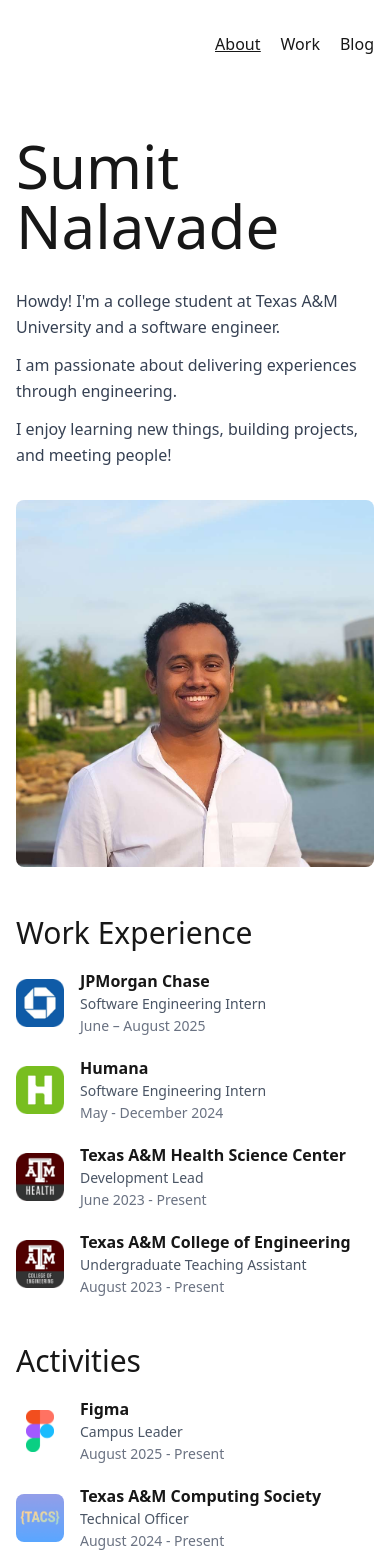
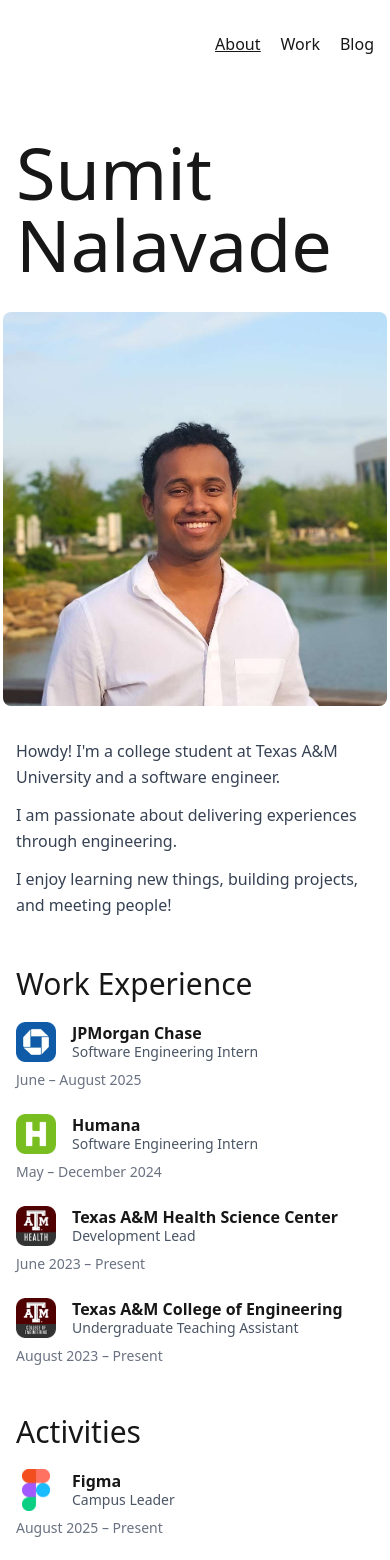
Before and after one commit to SumitNalavade/Portfolio, a Next.js app: page / in a window 390 px wide. Shown: the top 1560 px of the page. Built offline with nearby package versions, Linux system fonts and the light colour scheme.

Commit message:
Update about page layout

```diff
--- a/src/app/page.tsx
+++ b/src/app/page.tsx
@@ -2,12 +2,22 @@ import Image from "next/image";
 
 export default function Home() {
   return (
-    <div className="flex flex-col gap-y-12 sm:gap-y-24 py-12 px-4 sm:px-8">
-      <div className="grid grid-cols-1 lg:grid-cols-2 w-full gap-8 lg:gap-4">
-        <div className="text-6xl lg:text-7xl font-medium flex items-center">
-          <div>
+    <div className="flex flex-col gap-y-12 sm:gap-y-24 py-12 px-4">
+      <div className="grid grid-cols-1 md:grid-cols-2 w-full gap-8 md:gap-4">
+        <div className="text-7xl font-medium flex items-center md:order-1">
+          <div className="w-full">
             <p>Sumit</p>
             <p>Nalavade</p>
+
+            <div className="md:hidden flex justify-center sm:justify-start my-8">
+              <Image
+                src="/profile.jpg"
+                alt="Sumit Nalavade"
+                width={500}
+                height={500}
+                className="rounded-lg object-contain max-w-sm"
+              />
+            </div>
 
             <p className="mt-8 text-base text-gray-700 leading-relaxed">
               Howdy! I'm a college student at Texas A&M University and a software
@@ -22,13 +32,13 @@ export default function Home() {
           </div>
         </div>
 
-        <div className="text-7xl font-medium flex items-start justify-center lg:justify-end">
+        <div className="hidden md:flex text-7xl font-medium items-start justify-end md:order-2">
           <Image
             src="/profile.jpg"
             alt="Sumit Nalavade"
             width={500}
             height={500}
-            className="rounded-lg object-contain w-full max-w-md lg:max-w-none"
+            className="rounded-lg object-contain w-full max-w-md md:max-w-none"
           />
         </div>
       </div>
@@ -40,7 +50,7 @@ export default function Home() {
           <div className="flex flex-col sm:flex-row sm:items-center sm:justify-between w-full gap-2 sm:gap-0">
             {/* Left side: logo + text */}
             <div className="flex items-center gap-4">
-              <div className="h-10 w-12 sm:w-10 rounded-lg flex items-center justify-center flex-shrink-0">
+              <div className="h-10 w-10 rounded-lg flex items-center justify-center flex-shrink-0">
                 <Image
                   src="/logos/jpmc_logo.png"
                   alt="JPMorgan Chase"
@@ -49,19 +59,16 @@ export default function Home() {
                 />
               </div>
 
-              <div className="space-y-1">
+              <div>
                 <div className="font-semibold leading-tight">JPMorgan Chase</div>
                 <div className="text-sm text-gray-600 leading-tight">
                   Software Engineering Intern
-                </div>
-                <div className="text-sm text-gray-500 leading-tight sm:hidden">
-                  June – August 2025
                 </div>
               </div>
             </div>
 
             {/* Right side: date */}
-            <div className="text-sm text-gray-500 sm:whitespace-nowrap sm:ml-4 hidden sm:block">
+            <div className="text-sm text-gray-500 sm:whitespace-nowrap sm:ml-4">
               June – August 2025
             </div>
           </div>
@@ -69,7 +76,7 @@ export default function Home() {
           <div className="flex flex-col sm:flex-row sm:items-center sm:justify-between w-full gap-2 sm:gap-0">
             {/* Left side: logo + text */}
             <div className="flex items-center gap-4">
-              <div className="h-10 w-12 sm:w-10 rounded-lg flex items-center justify-center flex-shrink-0">
+              <div className="h-10 w-10 rounded-lg flex items-center justify-center flex-shrink-0">
                 <Image
                   src="/logos/humana_logo.png"
                   alt="Humana"
@@ -78,19 +85,16 @@ export default function Home() {
                 />
               </div>
 
-              <div className="space-y-1">
+              <div>
                 <div className="font-semibold leading-tight">Humana</div>
                 <div className="text-sm text-gray-600 leading-tight">
                   Software Engineering Intern
-                </div>
-                <div className="text-sm text-gray-500 leading-tight sm:hidden">
-                  May - December 2024
                 </div>
               </div>
             </div>
 
             {/* Right side: date */}
-            <div className="text-sm text-gray-500 sm:whitespace-nowrap sm:ml-4 hidden sm:block">
+            <div className="text-sm text-gray-500 sm:whitespace-nowrap sm:ml-4">
               May – December 2024
             </div>
           </div>
@@ -98,7 +102,7 @@ export default function Home() {
           <div className="flex flex-col sm:flex-row sm:items-center sm:justify-between w-full gap-2 sm:gap-0">
             {/* Left side: logo + text */}
             <div className="flex items-center gap-4">
-              <div className="h-10 w-12 sm:w-10 rounded-lg flex items-center justify-center flex-shrink-0">
+              <div className="h-10 w-10 rounded-lg flex items-center justify-center flex-shrink-0">
                 <Image
                   src="/logos/hsc_logo.png"
                   alt="Texas A&M Health Science Center"
@@ -107,19 +111,16 @@ export default function Home() {
                 />
               </div>
 
-              <div className="space-y-1">
+              <div>
                 <div className="font-semibold leading-tight">Texas A&M Health Science Center</div>
                 <div className="text-sm text-gray-600 leading-tight">
                   Development Lead
-                </div>
-                <div className="text-sm text-gray-500 leading-tight sm:hidden">
-                  June 2023 - Present
                 </div>
               </div>
             </div>
 
             {/* Right side: date */}
-            <div className="text-sm text-gray-500 sm:whitespace-nowrap sm:ml-4 hidden sm:block">
+            <div className="text-sm text-gray-500 sm:whitespace-nowrap sm:ml-4">
               June 2023 – Present
             </div>
           </div>
@@ -127,7 +128,7 @@ export default function Home() {
           <div className="flex flex-col sm:flex-row sm:items-center sm:justify-between w-full gap-2 sm:gap-0">
             {/* Left side: logo + text */}
             <div className="flex items-center gap-4">
-              <div className="h-10 w-12 sm:w-10 rounded-lg flex items-center justify-center flex-shrink-0">
+              <div className="h-10 w-10 rounded-lg flex items-center justify-center flex-shrink-0">
                 <Image
                   src="/logos/coe_logo.png"
                   alt="Texas A&M College of Engineering"
@@ -136,19 +137,16 @@ export default function Home() {
                 />
               </div>
 
-              <div className="space-y-1">
+              <div>
                 <div className="font-semibold leading-tight">Texas A&M College of Engineering</div>
                 <div className="text-sm text-gray-600 leading-tight">
                   Undergraduate Teaching Assistant
-                </div>
-                <div className="text-sm text-gray-500 leading-tight sm:hidden">
-                  August 2023 - Present
                 </div>
               </div>
             </div>
 
             {/* Right side: date */}
-            <div className="text-sm text-gray-500 sm:whitespace-nowrap sm:ml-4 hidden sm:block">
+            <div className="text-sm text-gray-500 sm:whitespace-nowrap sm:ml-4">
               August 2023 – Present
             </div>
           </div>
@@ -162,7 +160,7 @@ export default function Home() {
           <div className="flex flex-col sm:flex-row sm:items-center sm:justify-between w-full gap-2 sm:gap-0">
             {/* Left side: logo + text */}
             <div className="flex items-center gap-4">
-              <div className="h-10 w-12 sm:w-10 rounded-lg flex items-center justify-center flex-shrink-0">
+              <div className="h-10 w-10 rounded-lg flex items-center justify-center flex-shrink-0">
                 <Image
                   src="/logos/figma_logo.png"
                   alt="Figma"
@@ -171,19 +169,16 @@ export default function Home() {
                 />
               </div>
 
-              <div className="space-y-1">
+              <div>
                 <div className="font-semibold leading-tight">Figma</div>
                 <div className="text-sm text-gray-600 leading-tight">
                   Campus Leader
-                </div>
-                <div className="text-sm text-gray-500 leading-tight sm:hidden">
-                  August 2025 - Present
                 </div>
               </div>
             </div>
 
             {/* Right side: date */}
-            <div className="text-sm text-gray-500 sm:whitespace-nowrap sm:ml-4 hidden sm:block">
+            <div className="text-sm text-gray-500 sm:whitespace-nowrap sm:ml-4">
               August 2025 – Present
             </div>
           </div>
@@ -191,7 +186,7 @@ export default function Home() {
           <div className="flex flex-col sm:flex-row sm:items-center sm:justify-between w-full gap-2 sm:gap-0">
             {/* Left side: logo + text */}
             <div className="flex items-center gap-4">
-              <div className="h-10 w-12 sm:w-10 rounded-lg flex items-center justify-center flex-shrink-0">
+              <div className="h-10 w-10 rounded-lg flex items-center justify-center flex-shrink-0">
                 <Image
                   src="/logos/tacs_logo.png"
                   alt="Texas A&M Computing Soceity"
@@ -201,19 +196,16 @@ export default function Home() {
                 />
               </div>
 
-              <div className="space-y-1">
+              <div>
                 <div className="font-semibold leading-tight">Texas A&M Computing Society</div>
                 <div className="text-sm text-gray-600 leading-tight">
                   Technical Officer
-                </div>
-                <div className="text-sm text-gray-500 leading-tight sm:hidden">
-                  August 2024 - Present
                 </div>
               </div>
             </div>
 
             {/* Right side: date */}
-            <div className="text-sm text-gray-500 sm:whitespace-nowrap sm:ml-4 hidden sm:block">
+            <div className="text-sm text-gray-500 sm:whitespace-nowrap sm:ml-4">
               August 2024 – Present
             </div>
           </div>
@@ -227,7 +219,7 @@ export default function Home() {
           <div className="flex flex-col sm:flex-row sm:items-center sm:justify-between w-full gap-2 sm:gap-0">
             {/* Left side: logo + text */}
             <div className="flex items-center gap-4">
-              <div className="h-10 w-12 sm:w-10 rounded-lg flex items-center justify-center flex-shrink-0">
+              <div className="h-10 w-10 rounded-lg flex items-center justify-center flex-shrink-0">
                 <Image
                   src="/logos/tamu_logo.png"
                   alt="Texas A&M University"
@@ -237,19 +229,16 @@ export default function Home() {
                 />
               </div>
 
-              <div className="space-y-1">
+              <div>
                 <div className="font-semibold leading-tight">Texas A&M University</div>
                 <div className="text-sm text-gray-600 leading-tight">
                   Bachelor of Science, Computer Engineering
-                </div>
-                <div className="text-sm text-gray-500 leading-tight sm:hidden">
-                  August 2022 - May 2026
                 </div>
               </div>
             </div>
 
             {/* Right side: date */}
-            <div className="text-sm text-gray-500 sm:whitespace-nowrap sm:ml-4 hidden sm:block">
+            <div className="text-sm text-gray-500 sm:whitespace-nowrap sm:ml-4">
               August 2022 – May 2026
             </div>
           </div>
```
